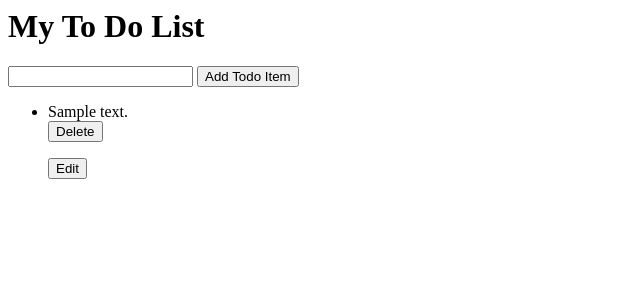
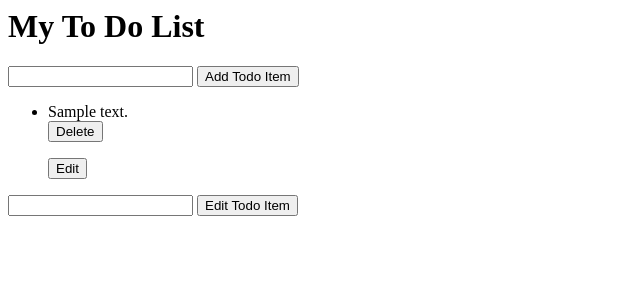
Before and after one commit to amahlawat/to-do-app--django, a Django app: template templates/todolist.html in a window 1280 px wide. Shown: the top 300 px of the page, without its empty margins (0-640 px from the left). Run offline with Django 3.2, Linux system fonts and the light colour scheme; the template is opened without the code that fills it: most values are stand-ins (such as "Sample title", 1, 10 or a date in 2020).

Commit message:
Feat: todolist.html

```diff
--- a/templates/todolist.html
+++ b/templates/todolist.html
@@ -2,9 +2,9 @@
 
 <form action="/addTodoItem/" method="post">
     {% csrf_token %}
-        <input type="text" name="content">
-        <input type="submit" value="Add Todo Item">
-    </form>
+    <input type="text" name="content">
+    <input type="submit" value="Add Todo Item">
+</form>
 
 <ul>
     {% for i in  all_items %}
@@ -17,3 +17,9 @@
     </form>
     {% endfor %}
 </ul>
+
+<form action="/editTodoItem/" method="post">
+    {% csrf_token %}
+    <input type="text" name="content" />
+    <input type="submit" value="Edit Todo Item" />
+</form>
```
